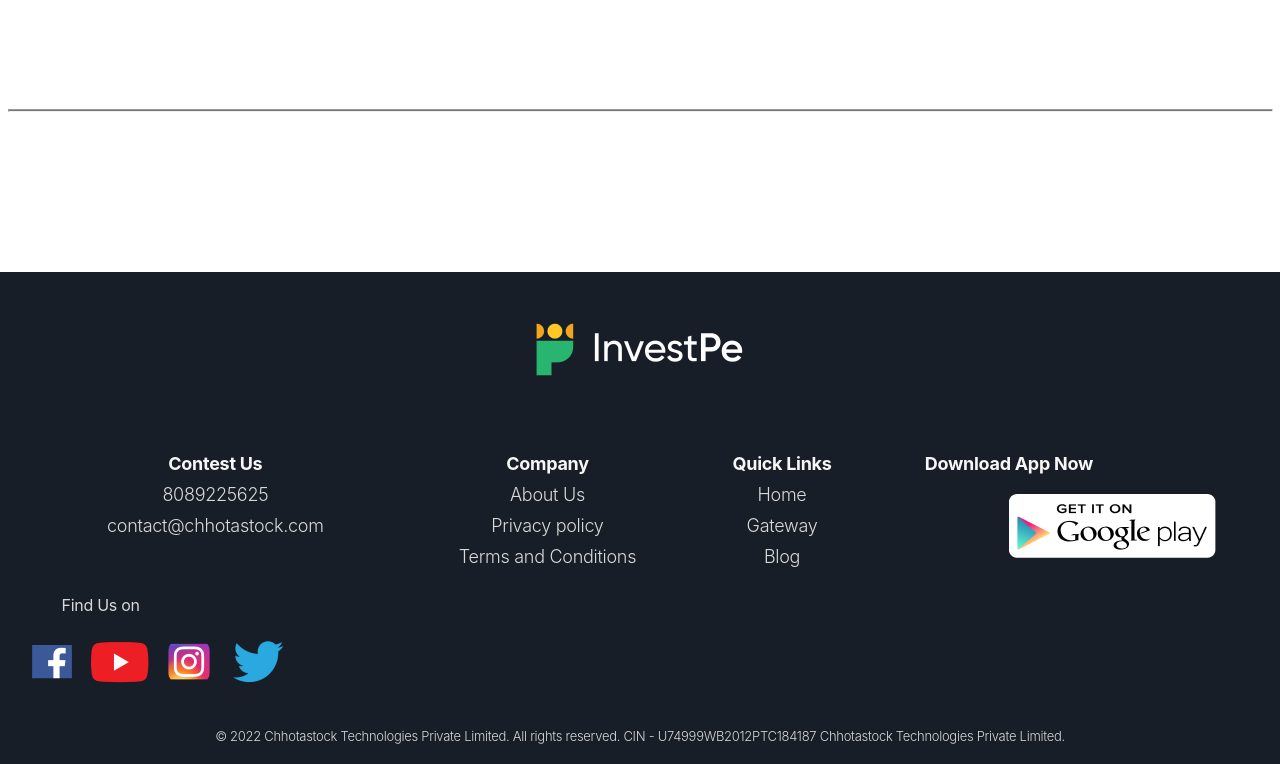
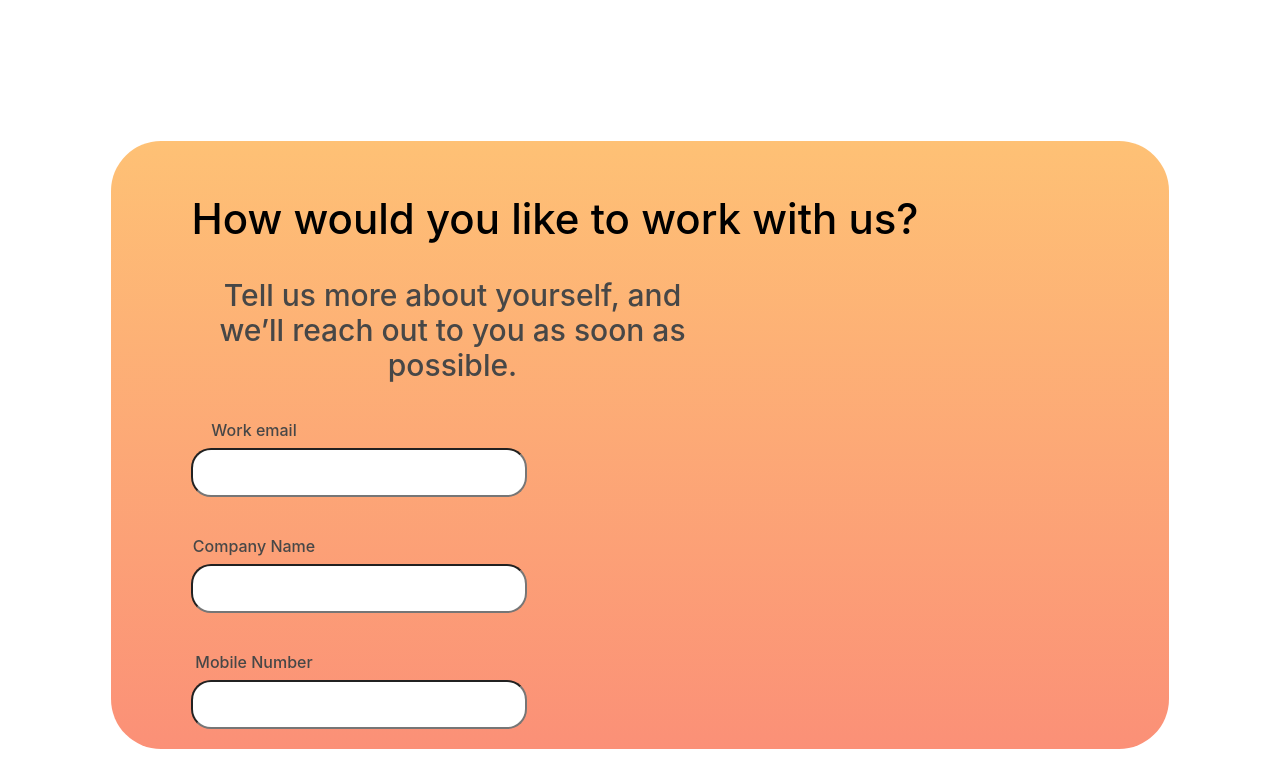
Before and after one commit to Anuradhagupta28/chhotastock, a React (Create React App) app in the folder frontend-assignment/: page /login in a window 1280 px wide. Shown: the part 3530-4294 px from the top of the page. Built offline with nearby package versions, Linux system fonts and the light colour scheme.

Commit message:
frontend1

```diff
--- a/frontend-assignment/src/Components/login.css
+++ b/frontend-assignment/src/Components/login.css
@@ -547,3 +547,59 @@ align-items: flex-start;
     height: 2.875rem;
     flex-shrink: 0;
   }
+/* ////////////////////////////// */
+
+.reachOutSection {
+  width: 56.125rem;
+  height: 28rem;
+  margin: 0 auto;
+  margin-top: -5rem;
+  padding: 5rem;
+  flex-shrink: 0;
+  border-radius: 3.125rem;
+  background: linear-gradient(180deg, #fec175 0%, #fb9077 100%);
+}
+.reachOutSectionHeading {
+  color: #000;
+  /* font-family: Gilroy; */
+  font-size: 2.625rem;
+  font-style: normal;
+  font-weight: 500;
+  line-height: 2.1875rem;
+  margin-top: -20px;
+  margin-left: -170px;
+}
+.reachOutSectionText {
+  width: 32.6875rem;
+  color: #474747;
+  /* font-family: Gilroy; */
+  font-size: 1.875rem;
+  font-style: normal;
+  font-weight: 500;
+  line-height: 2.1875rem;
+}
+.inputSection {
+  display: flex;
+  justify-content: space-between;
+}
+.inputForm {
+  display: flex;
+  flex-direction: column;
+}
+.inputForm label {
+  color: #474747;
+  /* font-family: Gilroy; */
+  font-size: 1rem;
+  font-style: normal;
+  font-weight: 500;
+  line-height: 2.1875rem;
+  margin-left: -210px;
+}
+.inputForm input {
+  width: 20.5rem;
+  height: 2.6875rem;
+  flex-shrink: 0;
+  border-radius: 1.25rem;
+  background: #fff;
+  margin-bottom: 2rem;
+}
--- a/frontend-assignment/src/Components/login.jsx
+++ b/frontend-assignment/src/Components/login.jsx
@@ -223,7 +223,29 @@ function Login (){
           </div>
         </div>
       </div>
-      <hr className='bar2'></hr>
+      {/* /////////////////////////////////////////////////// */}
+      <div className='reachOutSection'>
+        <p className='reachOutSectionHeading'>
+          How would you like to work with us?
+        </p>
+        <p className='reachOutSectionText'>
+          Tell us more about yourself, and we’ll reach out to you as soon as
+          possible.
+        </p>
+        <div className='inputSection'>
+          <div className='inputForm'>
+            <label for="email">Work email</label>
+            <input type="email" id="email" name="email" />
+
+            <label for="company">Company Name</label>
+            <input type="text" id="company" name="company" />
+
+            <label for="mobile">Mobile Number</label>
+            <input type="tel" id="mobile" name="mobile" />
+          </div>
+
+        </div>
+      </div>
 
         </div>
     )
```
